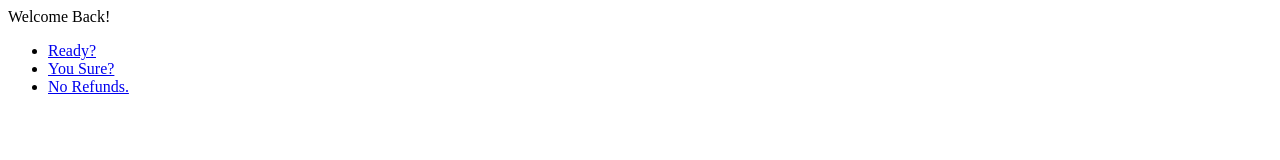
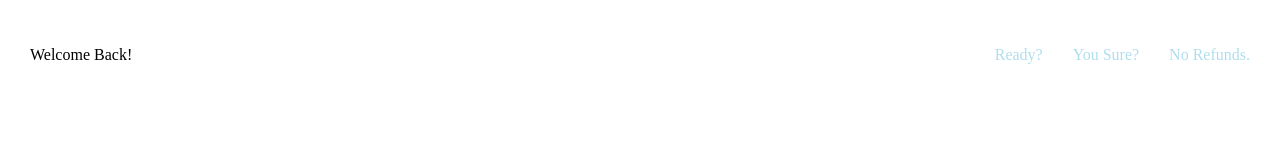
Before and after one commit to lexisvon/ruby-build-system, a plain HTML site: page index.html in a window 1280 px wide. Drawn offline with Linux system fonts and the light colour scheme.

Commit message:
added styles to one file

```diff
--- a/styles.css
+++ b/styles.css
@@ -1 +1,26 @@
-Writing to files in Ruby is simple.
+a {
+ 	text-decoration: none;
+ 	color: #B0DEEF;
+ }
+ a:hover {
+ 	color: #FF6600;
+ }body {
+ 	font-family: "Futura";
+ }
+ li {
+ 	list-style-type: none;
+ }.flex {
+ 	display: flex;
+ }
+ .justify-sb {
+ 	justify-content: space-between;
+ }
+ .align-i-c {
+ 	align-items: center;
+ }
+ .m-right {
+ 	margin-right: 30px;
+ }
+ body {
+ 	margin: 30px;
+ }
```
Also changed, not shown: 1 other file.
